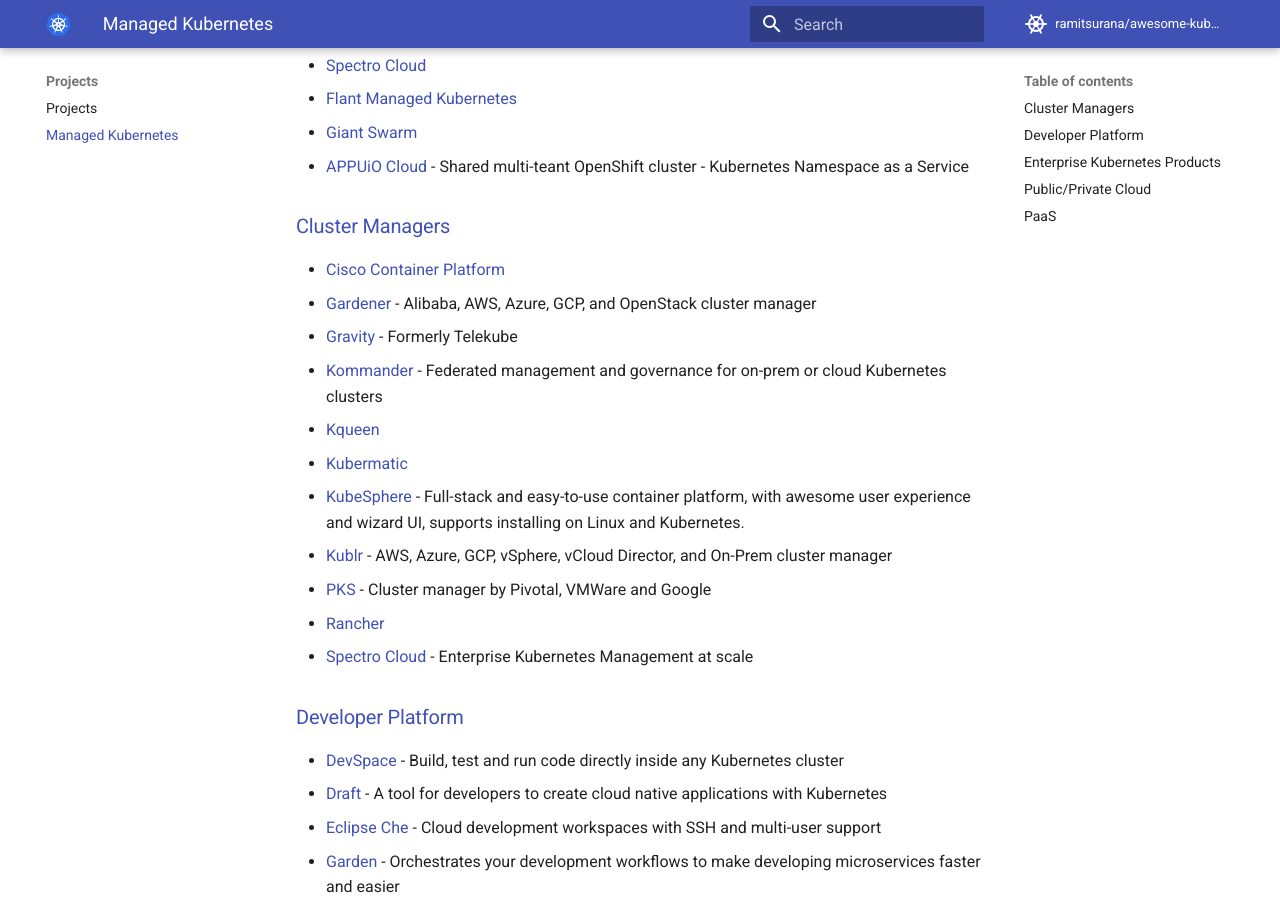
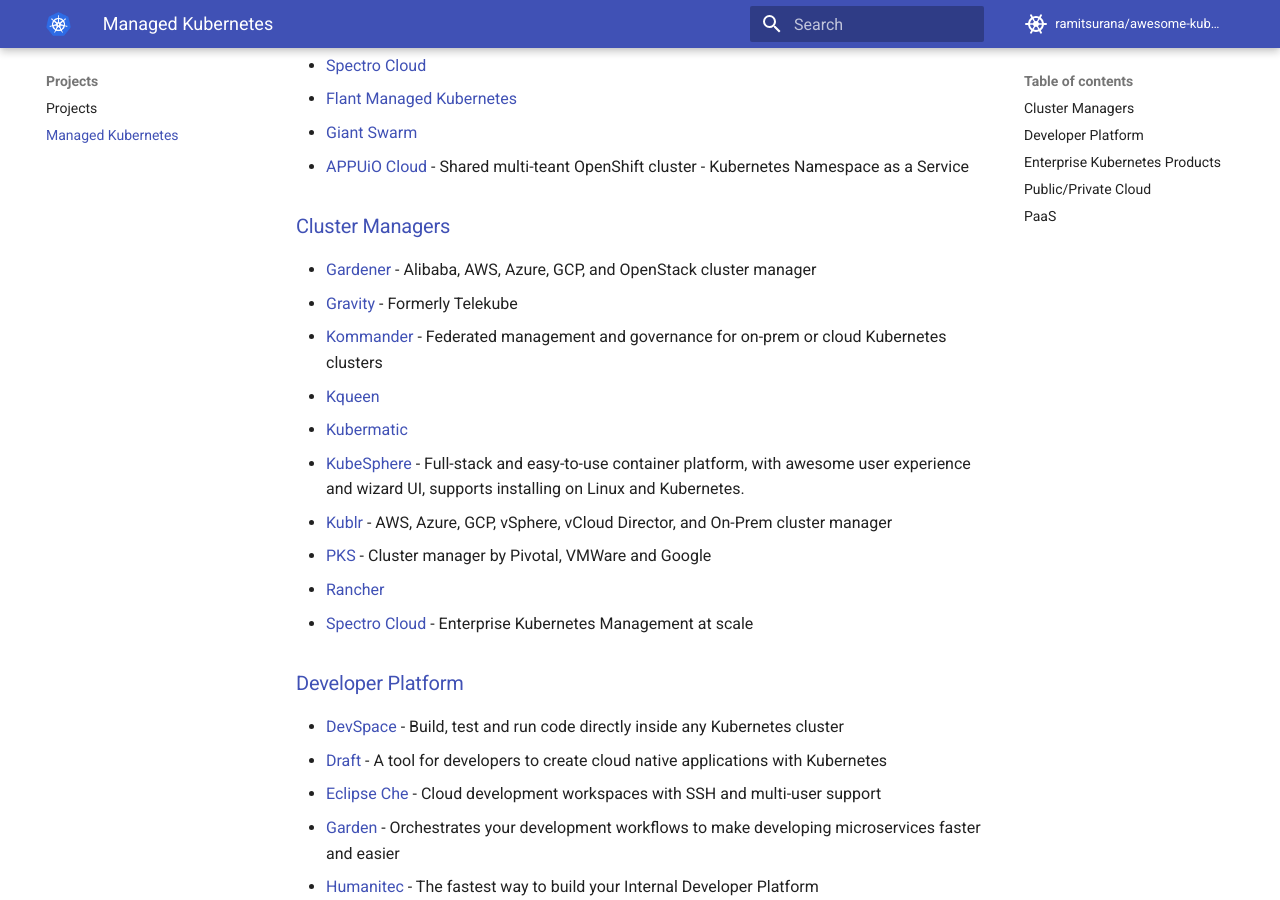
Before and after one commit to ramitsurana/awesome-kubernetes, an MkDocs documentation site: the page built from docs/managed-kubernetes/managed-kubernetes.md, in a window 1280 px wide and 900 px high, scrolled down 410 px. Built offline with MkDocs 1.6.1 and Material for MkDocs 9.7.7, drawn with Linux system fonts in a browser that asks for light colours; comment, search, counter and statistics services are not loaded.

Commit message:
Remove Cisco Container Platform (#872)
This product is no longer being sold.
https://www.cisco.com/c/en/us/products/collateral/cloud-systems-management/intersight/ccp-iks-eol.html

```diff
--- a/docs/managed-kubernetes/managed-kubernetes.md
+++ b/docs/managed-kubernetes/managed-kubernetes.md
@@ -15,7 +15,6 @@ Managed Kubernetes
 
 ### [Cluster Managers](#cluster-manager)
 
-  - [Cisco Container Platform](https://www.cisco.com/c/en/us/products/cloud-systems-management/container-platform/index.html)
   - [Gardener](https://github.com/gardener/gardener) - Alibaba, AWS, Azure, GCP, and OpenStack cluster manager
   - [Gravity](https://gravitational.com/gravity) - Formerly Telekube
   - [Kommander](https://d2iq.com/solutions/ksphere/kommander) - Federated management and governance for on-prem or cloud Kubernetes clusters
```
